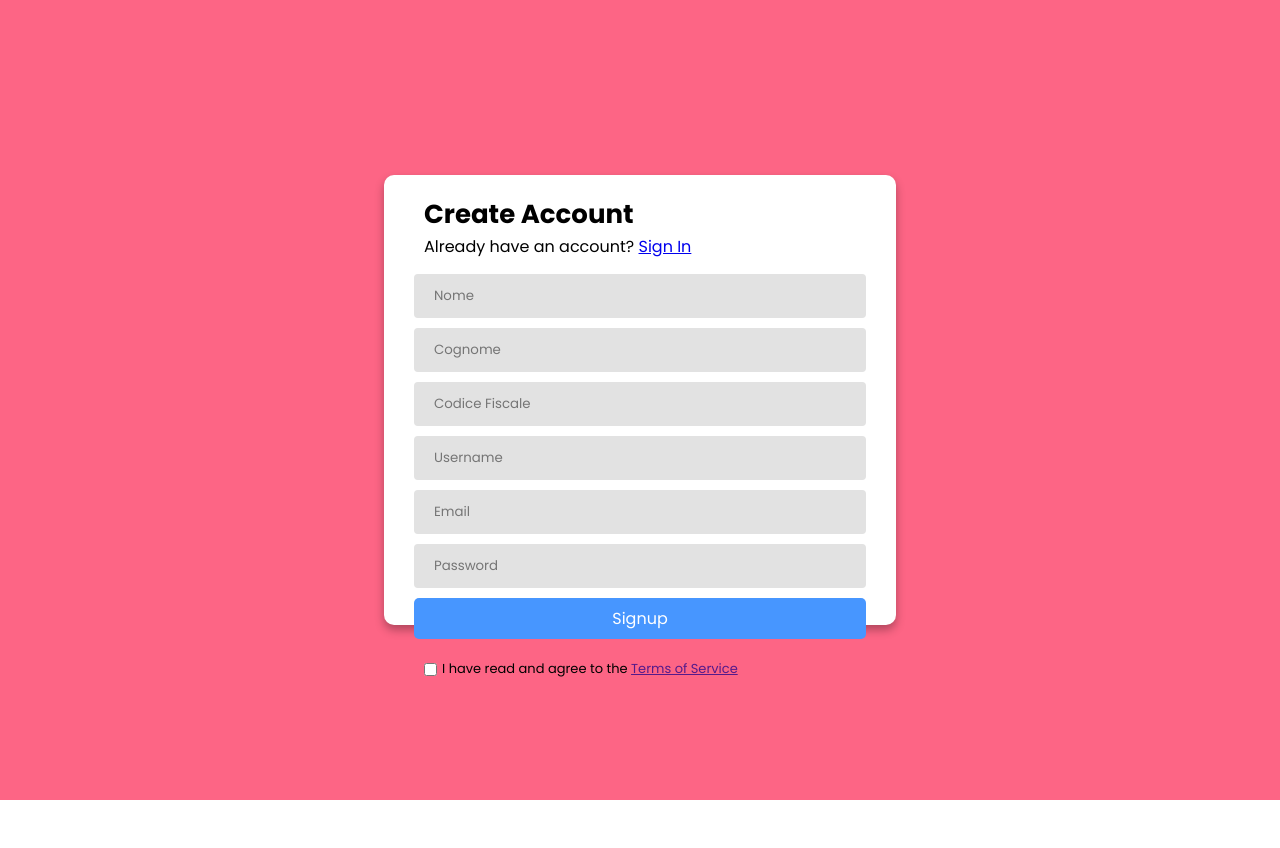
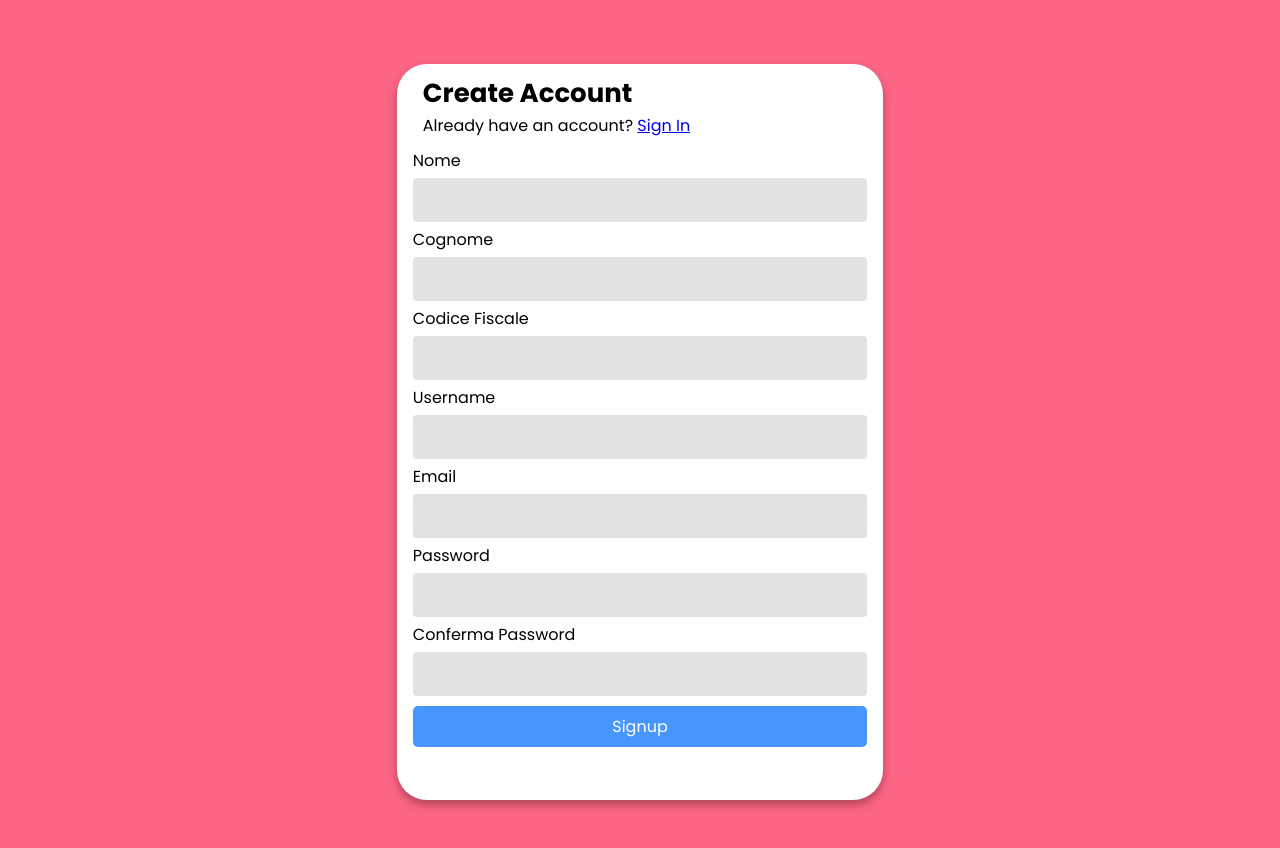
Before and after one commit to fatma2705/Analisi_FE, an Angular app: page /register in a window 1280 px wide. Shown: the top 848 px of the page. Before the commit the page ends 800 px from the top, so only its background shows below. Built offline with nearby package versions, Linux system fonts and the light colour scheme.

Commit message:
register component modificato

```diff
--- a/src/app/app.component.css
+++ b/src/app/app.component.css
@@ -0,0 +1,4 @@
+.content-container{
+    padding: 2rem;
+    background-color: rgba(253, 101, 133, 1);
+}
--- a/src/app/app.component.html
+++ b/src/app/app.component.html
@@ -1 +1,3 @@
-<router-outlet></router-outlet>
+<div class="content-container">
+    <router-outlet></router-outlet>
+</div>
--- a/src/app/auth/register/register.component.css
+++ b/src/app/auth/register/register.component.css
@@ -12,12 +12,13 @@
 }
 
 .signup-card {
-    border-radius: 10px;
+    margin: 2rem;
+    border-radius: 30px;
     box-shadow: 0 5px 10px 0 rgba(0, 0, 0, 0.3);
     width: 40%;
-    height: 450px;
+    height: 100%;
     background-color: #ffffff;
-    padding: 10px 30px;
+    padding: 0rem 1rem;
 }
 
 .card-title {
@@ -60,3 +61,12 @@
     margin: 5px;
     font-size: 13px;
 }
+
+input.ng-invalid.ng-touched {
+  border-color: red;
+}
+
+p {
+  color: red;
+  font-size: 12px;
+}
--- a/src/app/auth/register/register.component.html
+++ b/src/app/auth/register/register.component.html
@@ -4,15 +4,66 @@
         <span>Already have an account? <a routerLink="/login">Sign In</a></span>
     </div>
     <form class="form-group" [formGroup]="registerForm" (ngSubmit)="onSubmit()">
-        <input type="text" name="nome" placeholder="Nome" formControlName="nome">
-        <input type="text" name="cognome" placeholder="Cognome" formControlName="cognome">
-        <input type="text" name="codiceFiscale" placeholder="Codice Fiscale" formControlName="codiceFiscale">
-        <input type="text" name="username" placeholder="Username" formControlName="username">
-        <input type="email" name="email" placeholder="Email" formControlName="email">
-        <input type="password" name="password" placeholder="Password" formControlName="password">
+        <div>
+            <label for="nome">Nome</label>
+            <input id="nome" type="text" formControlName="nome">
+            <div *ngIf="registerForm.get('nome')?.invalid && registerForm.get('nome')?.touched">
+                <p>Nome è obbligatorio.</p>
+            </div>
+        </div>
+
+        <div>
+            <label for="cognome">Cognome</label>
+            <input id="cognome" type="text" formControlName="cognome">
+            <div *ngIf="registerForm.get('cognome')?.invalid && registerForm.get('cognome')?.touched">
+                <p>Cognome è obbligatorio.</p>
+            </div>
+        </div>
+
+        <div>
+            <label for="codiceFiscale">Codice Fiscale</label>
+            <input id="codiceFiscale" type="text" formControlName="codiceFiscale">
+            <div *ngIf="registerForm.get('codiceFiscale')?.invalid && registerForm.get('codiceFiscale')?.touched">
+                <p>Codice Fiscale è obbligatorio.</p>
+            </div>
+        </div>
+        <div>
+            <label for="username">Username</label>
+            <input id="username" type="text" formControlName="username">
+            <div *ngIf="registerForm.get('username')?.invalid && registerForm.get('username')?.touched">
+                <p>Username è obbligatorio.</p>
+            </div>
+        </div>
+
+        <div>
+            <label for="email">Email</label>
+            <input id="email" type="email" formControlName="email">
+            <div *ngIf="registerForm.get('email')?.invalid && registerForm.get('email')?.touched">
+                <p>Email non è valida.</p>
+            </div>
+        </div>
+
+        <div>
+            <label for="password">Password</label>
+            <input id="password" type="password" formControlName="password">
+            <div *ngIf="registerForm.get('password')?.invalid && registerForm.get('password')?.touched">
+                <p>Password è obbligatoria.</p>
+            </div>
+        </div>
+
+        <div>
+            <label for="confermaPassword">Conferma Password</label>
+            <input id="confermaPassword" type="password" formControlName="confermaPassword">
+            <div *ngIf="registerForm.get('confermaPassword')?.invalid && registerForm.get('confermaPassword')?.touched">
+                <p>Conferma Password è obbligatoria.</p>
+            </div>
+        </div>
+
+        <div *ngIf="registerForm.errors?.['mismatch']">
+            <p>Le password non coincidono.</p>
+        </div>
+
         <input type="submit" value="Signup">
     </form>
-    <div class="card-terms">
-        <input type="checkbox"> <span>I have read and agree to the <a href="">Terms of Service</a></span>
-    </div>
+
 </div>
--- a/src/app/auth/register/register.component.ts
+++ b/src/app/auth/register/register.component.ts
@@ -1,13 +1,14 @@
 import { Component } from '@angular/core';
 import { inject } from '@angular/core';
-import { FormControl,FormGroup,ReactiveFormsModule,Validators } from '@angular/forms';
+import { AbstractControl, FormControl,FormGroup,ReactiveFormsModule,Validators } from '@angular/forms';
 import { Router,RouterModule } from '@angular/router';
 import { AuthService } from '../auth.service';
+import { NgIf } from '@angular/common';
 
 @Component({
   selector: 'app-register',
   standalone: true,
-  imports: [ReactiveFormsModule,RouterModule],
+  imports: [ReactiveFormsModule,RouterModule,NgIf],
   templateUrl: './register.component.html',
   styleUrl: './register.component.css'
 })
@@ -17,13 +18,19 @@ export class RegisterComponent {
   router = inject(Router);
 
   public registerForm = new FormGroup({
-    username: new FormControl('',[Validators.required]),
-    email: new FormControl('',[Validators.required,Validators.email]),
-    password: new FormControl('',[Validators.required]),
-    nome: new FormControl('',[Validators.required]),
-    cognome: new FormControl('',[Validators.required]),
-    codiceFiscale: new FormControl('',[Validators.required]),
-  })
+    username: new FormControl('', [Validators.required]),
+    email: new FormControl('', [Validators.required, Validators.email]),
+    password: new FormControl('', [Validators.required]),
+    confermaPassword: new FormControl('', [Validators.required]),
+    nome: new FormControl('', [Validators.required]),
+    cognome: new FormControl('', [Validators.required]),
+    codiceFiscale: new FormControl('', [Validators.required]),
+  }, { validators: this.passwordMatchValidator });
+
+   passwordMatchValidator(form: AbstractControl) {
+    return form.get('password')?.value === form.get('confermaPassword')?.value
+      ? null : { 'mismatch': true };
+  }
 
   public onSubmit() {
     if (this.registerForm.valid) {
@@ -39,4 +46,8 @@ export class RegisterComponent {
     }
   }
 
+
+
+
+
 }
```
